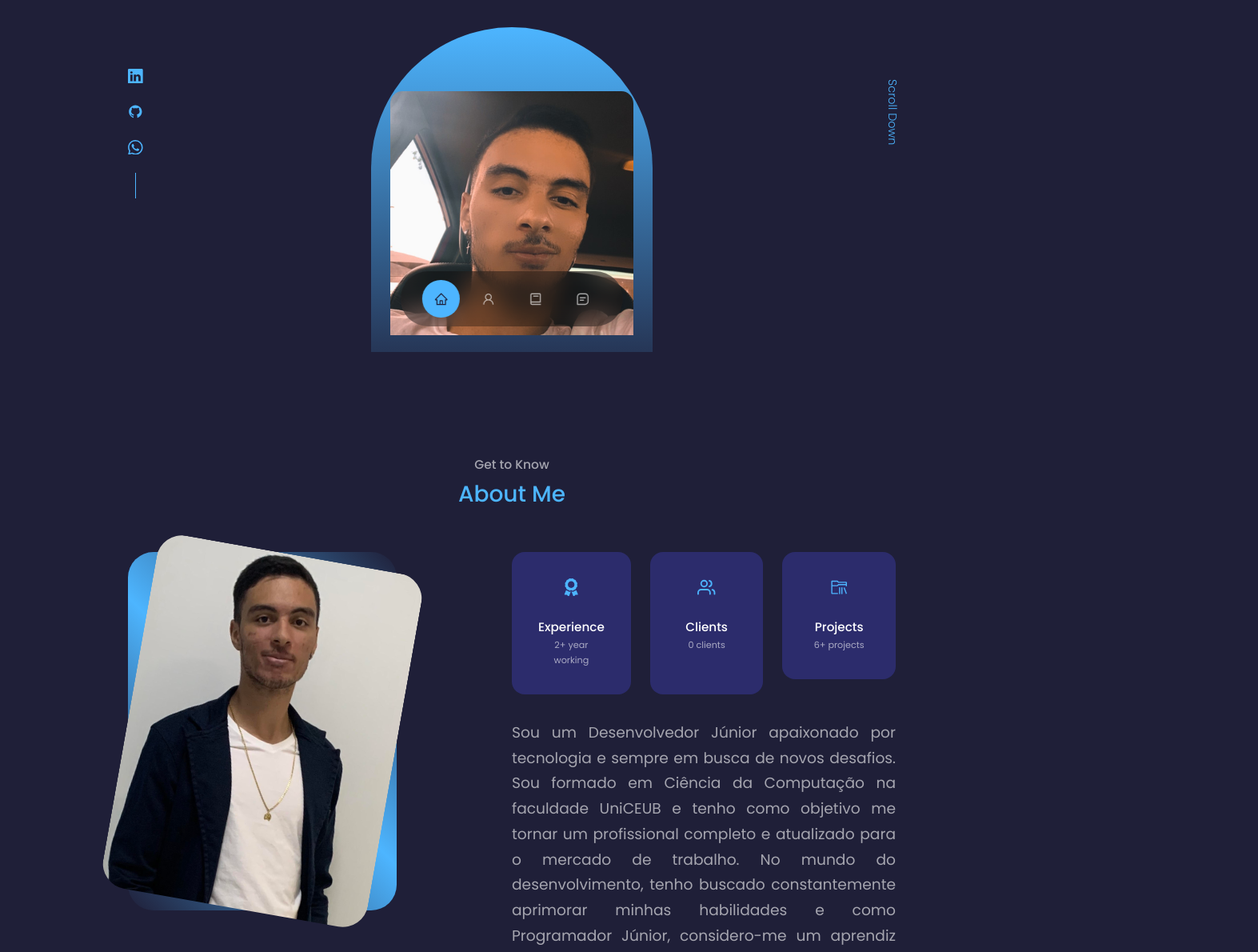
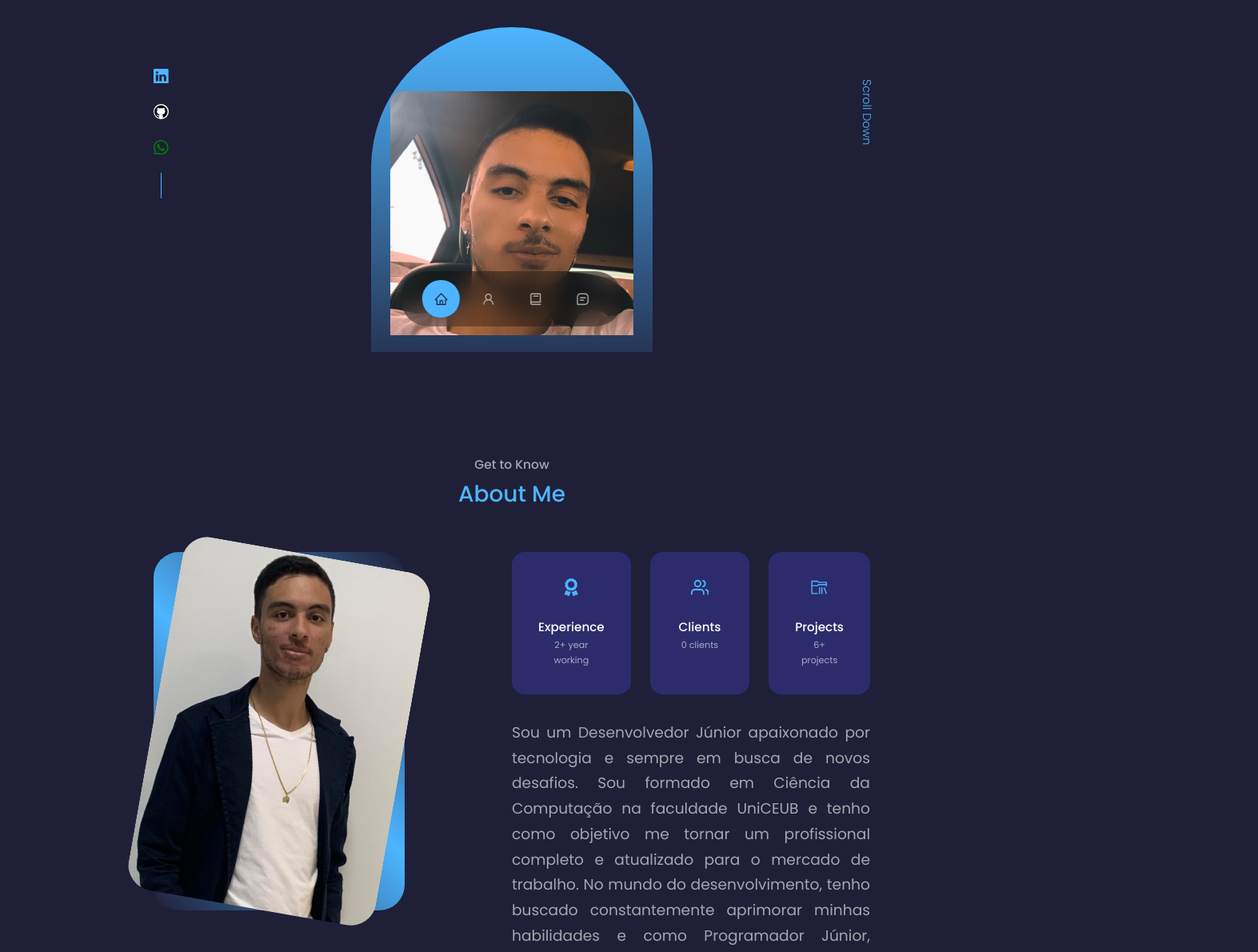
Before and after one commit to pedrowilliamsantos/portfolio, a React (Create React App) app: page / in a window 1280 px wide. Shown: the part 360-1550 px from the top of the page at 80% size, 1573 px wide, since content can reach past the window. Built offline with nearby package versions, Linux system fonts and the light colour scheme.

Commit message:
ajustando o botao de envio email e cores de icons

```diff
--- a/src/App.jsx
+++ b/src/App.jsx
@@ -3,11 +3,10 @@ import Header from './components/header/Header'
 import Nav from './components/nav/Nav'
 import About from './components/about/About'
 import Experience from './components/experience/Experience'
-import Services from './components/services/Services'
+//import Services from './components/services/Services'
 import Portfolio from './components/portfolio/Portfolio'
 import Contact from './components/contact/Contact'
 import Footer from './components/footer/Footer'
-
 
 export const App = () => {
   return (
--- a/src/components/contact/Contact.jsx
+++ b/src/components/contact/Contact.jsx
@@ -1,7 +1,9 @@
 import React, { useRef, useState } from 'react';
 import './contact.css';
-import { MdOutlineEmail } from 'react-icons/md';
+import { SiGmail } from "react-icons/si";
 import { BsWhatsapp } from 'react-icons/bs';
+import { BsLinkedin } from 'react-icons/bs'
+
 import emailjs from 'emailjs-com';
 
 const Contact = () => {
@@ -35,21 +37,21 @@ const Contact = () => {
             <div className="container contact__container">
                 <div className="contact__options">
                     <article className="contact__option">
-                        <MdOutlineEmail className='contact__option-icon' />
+                        <SiGmail style={{color:"#ec5353"}} className='contact__option-icon' />
                         <h4>Email</h4>
                         <h5>pedrowilliam866@gmail.com</h5>
                         <a href="mailto:pedrowilliam866@gmail.com" target='_blank' rel='noopener noreferrer'>Send a message</a>
                     </article>
 
                     <article className="contact__option">
-                        <BsWhatsapp className='contact__option-icon' />
+                        <BsWhatsapp style={{color: "green"}} className='contact__option-icon' />
                         <h4>WhatsApp</h4>
                         <h5>61991835656</h5>
                         <a href="https://api.whatsapp.com/send?phone=61991835656" target='_blank' rel='noopener noreferrer'>Send a message</a>
                     </article>
 
                     <article className="contact__option">
-                        <MdOutlineEmail className='contact__option-icon' />
+                        <BsLinkedin style={{color:"#4db5ff"}} className='contact__option-icon' />
                         <h4>LinkedIn</h4>
                         <h5>pedro-william-937b10218</h5>
                         <a href="https://www.linkedin.com/in/pedro-william-937b10218/" target='_blank' rel='noopener noreferrer'>Send a message</a>
--- a/src/components/header/HeaderSocials.jsx
+++ b/src/components/header/HeaderSocials.jsx
@@ -8,8 +8,8 @@ function HeaderSocials() {
     return (
         <div className="header__socials">
             <a href="https://www.linkedin.com/in/pedro-william-937b10218/" target="_blank"><BsLinkedin /></a>
-            <a href="https://github.com/pedrowilliamsantos" target="_blank"><AiOutlineGithub /></a>
-            <a href="https://api.whatsapp.com/send?phone=61991835656" target="_blank"><BsWhatsapp /></a>
+            <a href="https://github.com/pedrowilliamsantos" target="_blank"><AiOutlineGithub style={{color: "black", backgroundColor: "white", borderRadius:"100%"}}/></a>
+            <a href="https://api.whatsapp.com/send?phone=61991835656" target="_blank"><BsWhatsapp style={{color: "green"}}/></a>
         </div>
     );
 }
--- a/src/components/nav/Nav.jsx
+++ b/src/components/nav/Nav.jsx
@@ -3,7 +3,6 @@ import './nav.css'
 import { AiOutlineHome } from 'react-icons/ai'
 import { AiOutlineUser } from 'react-icons/ai'
 import { BiBook } from 'react-icons/bi'
-import { RiServiceLine } from 'react-icons/ri'
 import { BiMessageSquareDetail } from 'react-icons/bi'
 import { useState } from 'react'
 
@@ -15,8 +14,8 @@ function Nav() {
             <a href="#" onClick={() => setActiveNav('#')} className={activeNav === '#' ? 'active' : ''}><AiOutlineHome /></a>
             <a href="#about" onClick={() => setActiveNav('#about')} className={activeNav === '#about' ? 'active' : ''}><AiOutlineUser /></a>
             <a href="#experience" onClick={() => setActiveNav('#experience')} className={activeNav === '#experience' ? 'active' : ''}><BiBook /></a>
-            {/*<a href="#services" onClick={() => setActiveNav('#services')} className={activeNav === '#services' ? 'active' : ''}><RiServiceLine/></a>*/}
-            <a href="#contact" onClick={() => setActiveNav('#contact')} className={activeNav === '#contact' ? 'active' : ''}><BiMessageSquareDetail /></a>
+            {/*<a href="#services" onClick={() => setActiveNav('#services')} className={activeNav === '#services' ? 'active' : ''}><RiServiceLine/></a>
+            */}<a href="#contact" onClick={() => setActiveNav('#contact')} className={activeNav === '#contact' ? 'active' : ''}><BiMessageSquareDetail /></a>
         </nav>
     );
 }
--- a/src/index.css
+++ b/src/index.css
@@ -125,6 +125,15 @@ img{
 
 }
 
+@media screen and (min-width: 1024px) {
+  .container {
+    width: 70%; /* ou outra porcentagem adequada */
+  }
+  section {
+    margin-top: 8rem; /* ou ajuste conforme necessário */
+  }
+}
+
 @media screen and (max-width:600px) {
 
   .container{
```
